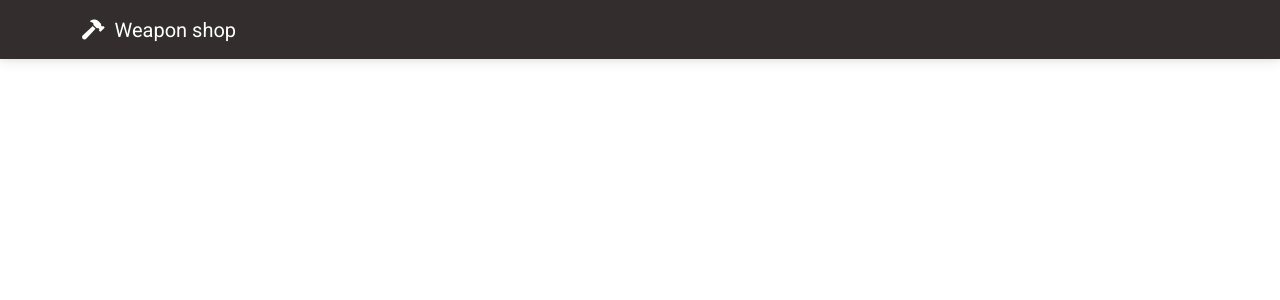
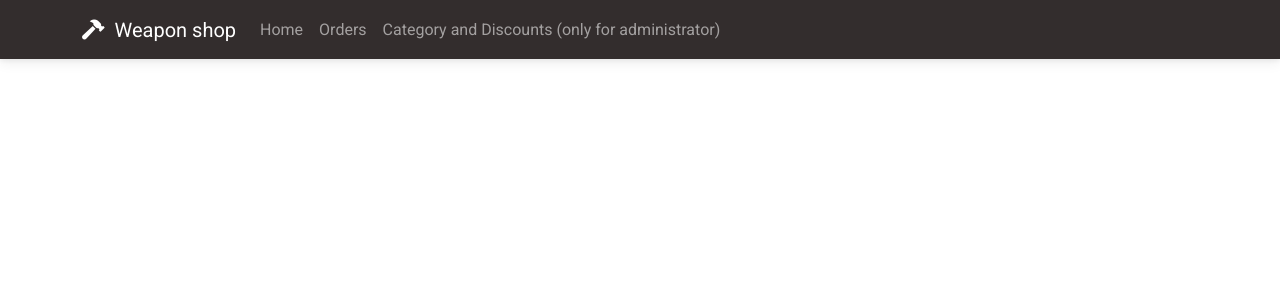
Before and after one commit to bdaf/Weapon_shop, a React (Create React App) app in the folder frontend/: page / in a window 1280 px wide. Shown: the top 300 px of the page. Built offline with nearby package versions, Linux system fonts and the light colour scheme.

Commit message:
Add nav-links to navbar

```diff
--- a/frontend/src/Components/Navbar/CustomNavbar.js
+++ b/frontend/src/Components/Navbar/CustomNavbar.js
@@ -1,4 +1,4 @@
-import { Navbar, Container} from 'react-bootstrap';
+import { Navbar, Container, Nav} from 'react-bootstrap';
 import { MDBIcon } from "mdb-react-ui-kit";
 
 function CustomNavbar() {
@@ -10,6 +10,11 @@ function CustomNavbar() {
       />{' '}
       Weapon shop
       </Navbar.Brand>
+    <Nav className="me-auto">
+      <Nav.Link href="#home">Home</Nav.Link>
+      <Nav.Link href="#orders">Orders</Nav.Link>
+      <Nav.Link href="#panel">Category and Discounts (only for administrator)</Nav.Link>
+    </Nav>
     </Container>
   </Navbar>
   );
```
Also changed, not shown: 2 other files (tests, documents, lock files or other folders).
